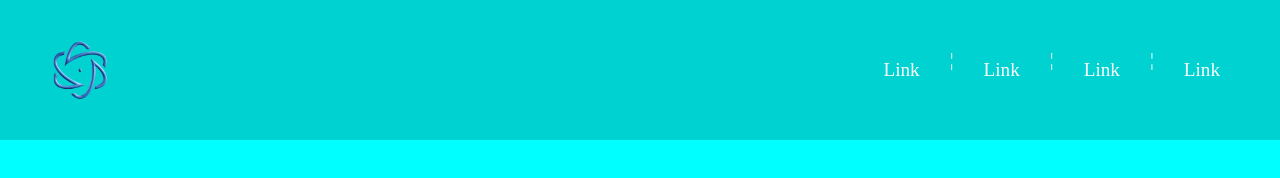
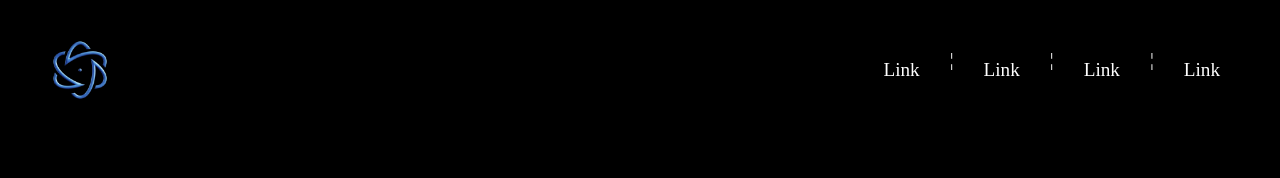
Before and after one commit to witec-company/git, a plain HTML site: page index.html in a window 1280 px wide. Drawn offline with nearby package versions, Linux system fonts and the light colour scheme.

Commit message:
update style.css

```diff
--- a/style.css
+++ b/style.css
@@ -6,7 +6,7 @@
      box-sizing: border-box;
 }
 body{
-  background: aqua;
+  background: black;
 }
 .nav {
      width: 100%;
```
